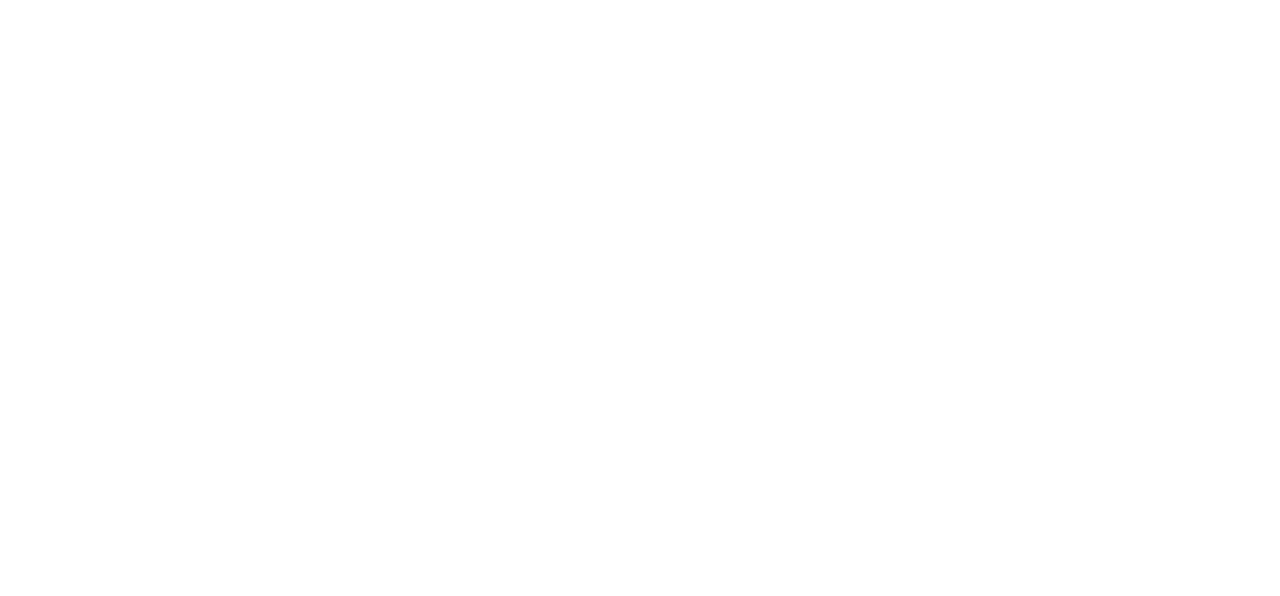
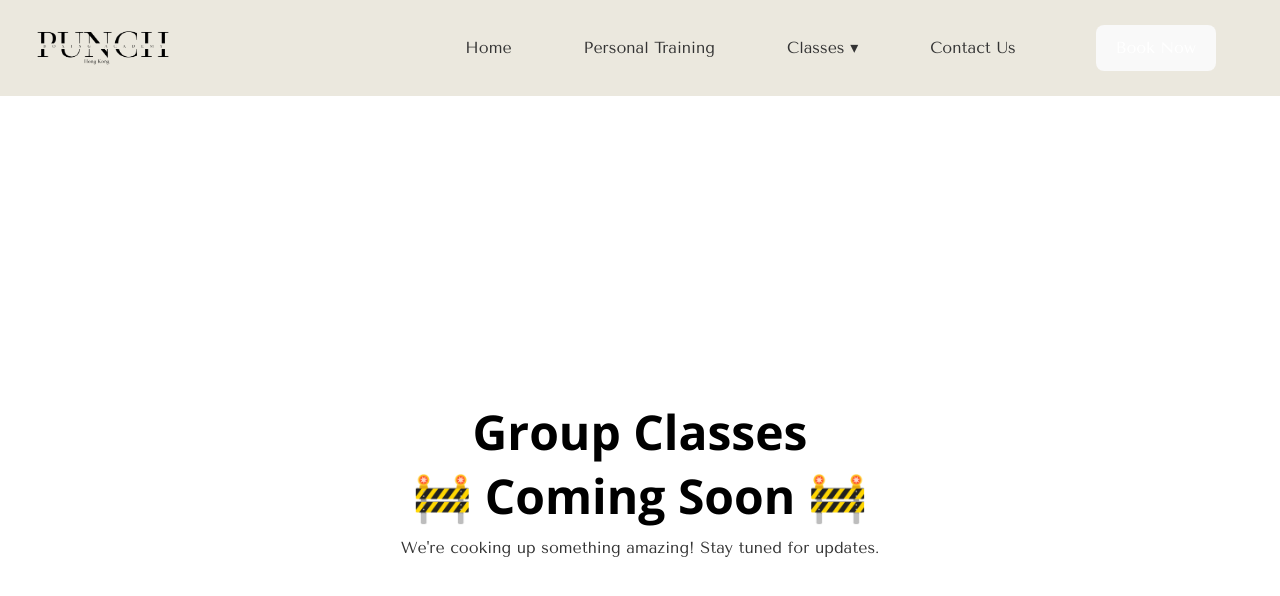
Before and after one commit to csolatorio/punch-website, a React (Vite) app: page /group-classes in a window 1280 px wide. Before the commit this address had no page. Shown: the top 596 px of the page. Built offline with nearby package versions, Linux system fonts and the light colour scheme.

Commit message:
updated homepage

```diff
--- a/package.json
+++ b/package.json
@@ -11,6 +11,7 @@
   },
   "dependencies": {
     "@tailwindcss/vite": "^4.0.17",
+    "framer-motion": "^12.6.2",
     "lucide-react": "^0.484.0",
     "react": "^19.0.0",
     "react-dom": "^19.0.0",
--- a/src/App.tsx
+++ b/src/App.tsx
@@ -14,6 +14,7 @@
 import ContactGym from "./components/contact-gym";
 import PersonalTraining from "./components/personal-training";
 import Locations from "./components/locations";
+import GroupClass from "./components/group-classes";
 
 function App() {
   return (
@@ -31,6 +32,7 @@
           <Route path="/contact-gym" element={<ContactGym />} />
           <Route path="/personal-training" element={<PersonalTraining />} />
           <Route path="/locations" element={<Locations />} />
+          <Route path="/group-classes" element={<GroupClass />} />
         </Routes>
       </Router>
     </>
--- /dev/null
+++ b/src/components/group-classes.tsx
@@ -0,0 +1,37 @@
+import React from "react";
+import { motion } from "framer-motion";
+import Navbar from "./navbar";
+import { div } from "framer-motion/client";
+
+const ComingSoon: React.FC = () => {
+  return (
+    <div className="relative w-full h-screen text-white">
+      <Navbar />
+      <div className="min-h-screen bg-white flex items-center justify-center px-4">
+        <motion.div
+          className="text-center max-w-lg"
+          initial={{ opacity: 0, y: 30 }}
+          animate={{ opacity: 1, y: 0 }}
+          transition={{ duration: 0.8 }}
+        >
+          <h1 className="text-4xl sm:text-5xl font-bold text-white mb-4">
+            Group Classes
+          </h1>
+          <h1 className="text-4xl sm:text-5xl font-bold text-white mb-4">
+            🚧 Coming Soon 🚧
+          </h1>
+          <p className="text-gray-300 text-lg sm:text-xl mb-6">
+            We're cooking up something amazing! Stay tuned for updates.
+          </p>
+          <div className="flex justify-center">
+            {/* <button className="px-6 py-2 bg-indigo-600 hover:bg-indigo-500 text-white rounded-2xl shadow-lg transition duration-300">
+              Notify Me
+            </button> */}
+          </div>
+        </motion.div>
+      </div>
+    </div>
+  );
+};
+
+export default ComingSoon;
--- a/src/components/navbar.tsx
+++ b/src/components/navbar.tsx
@@ -12,9 +12,11 @@
     <header className="bg-[#EBE8DE] shadow-lg px-4 md:px-6 lg:px-8">
       <div className="flex items-center justify-between h-24">
         {/* Logo */}
-        <a href="" className="flex-shrink-0 flex items-center">
-          <img className="h-20 w-auto" src={Logo} alt="Logo" />
-        </a>
+        <Link to="/">
+          <a href="" className="flex-shrink-0 flex items-center">
+            <img className="h-20 w-auto" src={Logo} alt="Logo" />
+          </a>
+        </Link>
 
         {/* Mobile Menu Button */}
         <div className="md:hidden">
@@ -44,7 +46,11 @@
               <span>Classes ▾</span>
             </a>
             <div className="absolute z-10 right-0 mt-2 w-48 bg-white shadow-lg rounded-lg opacity-0 group-hover:opacity-100 transition-opacity duration-300">
-              <a className="block px-4 py-2 hover:bg-gray-100">Group Classes</a>
+              <Link to="/group-classes">
+                <a className="block px-4 py-2 hover:bg-gray-100">
+                  Group Classes
+                </a>
+              </Link>
               <Link to="/corporate-wellness">
                 <a className="block px-4 py-2 hover:bg-gray-100">
                   Corporate Classes
@@ -93,7 +99,11 @@
             </span>
             {isDropdownOpen && (
               <div className="mt-2 space-y-2">
-                <a className="block">Group Classes</a>
+                <Link to="/group-classes">
+                  <a className="block px-4 py-2 hover:bg-gray-100">
+                    Group Classes
+                  </a>
+                </Link>
                 <Link to="/corporate-wellness">
                   <a className="block" onClick={() => setIsOpen(false)}>
                     Corporate Classes
```
Also changed, not shown: 1 other file (tests, documents, lock files or other folders).
